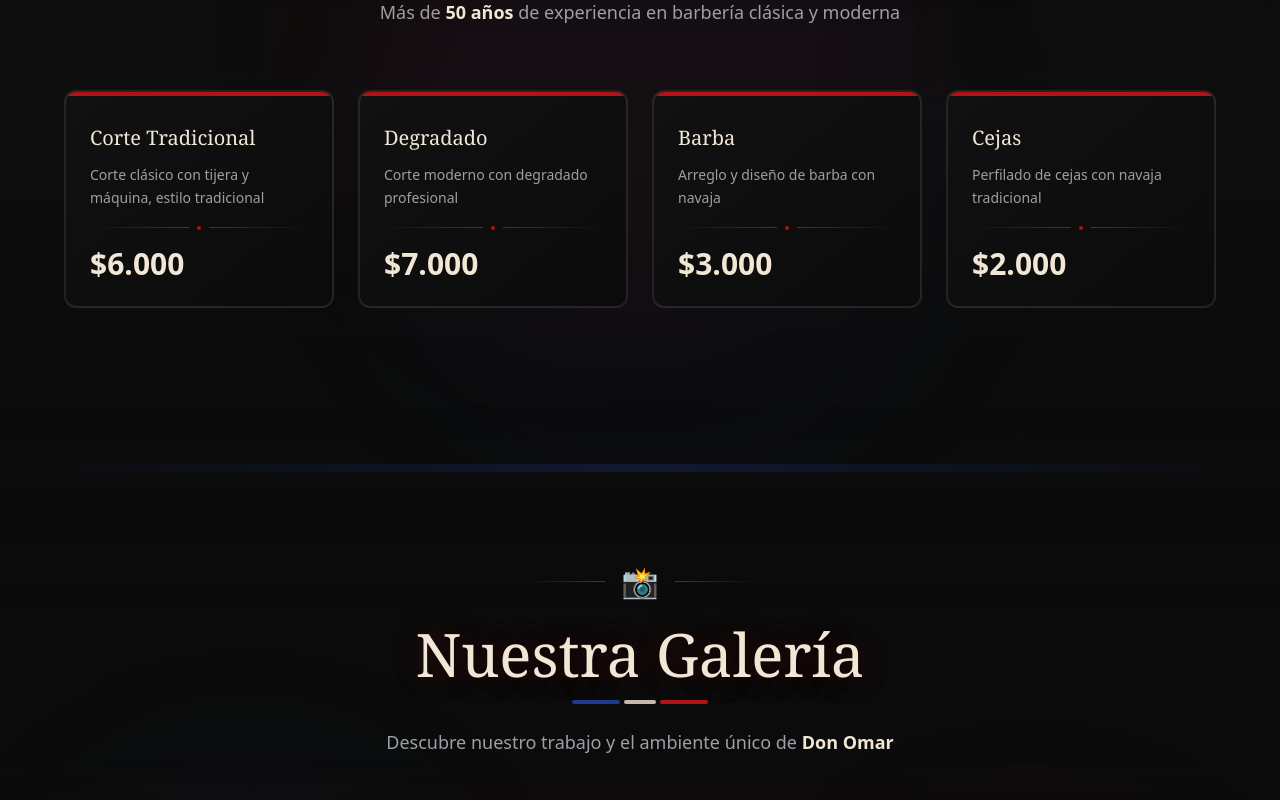
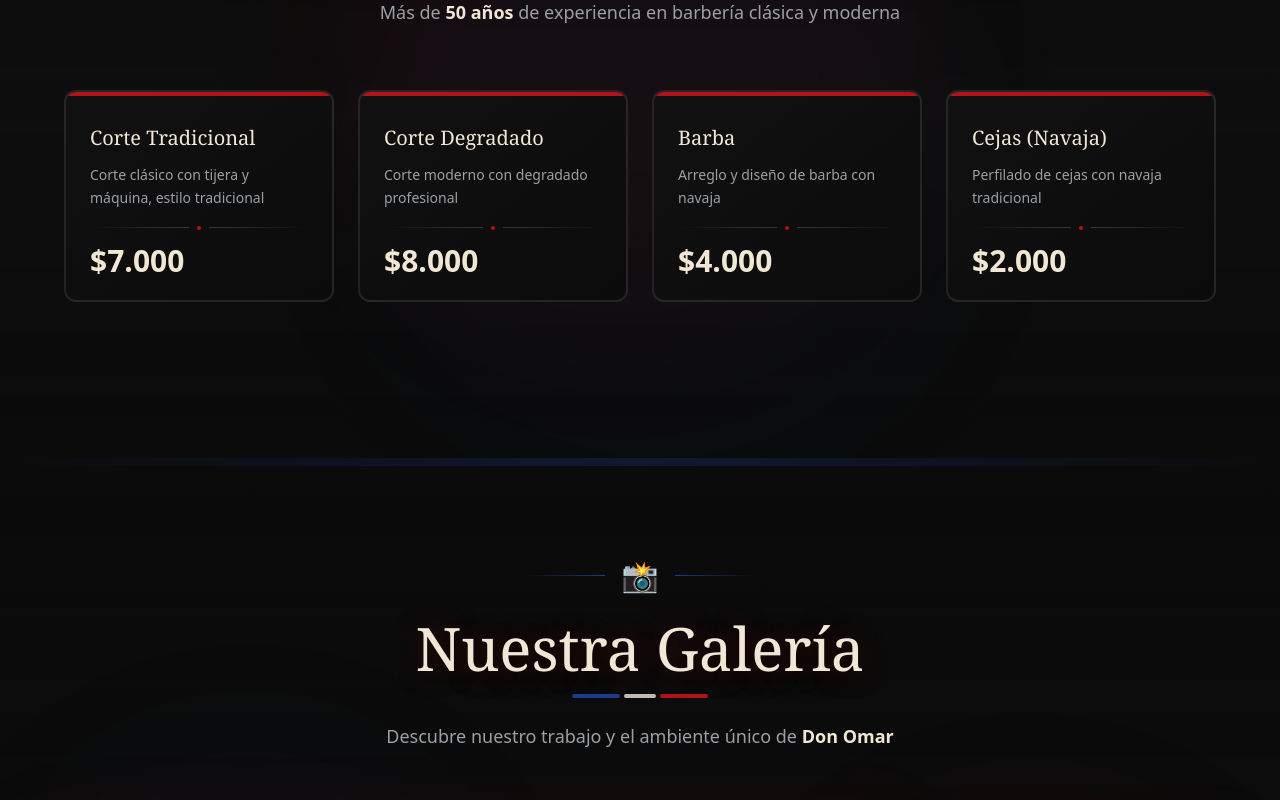
Before and after one commit to duvapi5/peluqueriadonomar-page, a Next.js app: page / in a window 1280 px wide. Shown: the part 1060-1860 px from the top of the page. Built offline with nearby package versions, Linux system fonts and the light colour scheme.

Commit message:
feat: actualizar precios y nombres de servicios

```diff
--- a/src/app/page.tsx
+++ b/src/app/page.tsx
@@ -11,23 +11,23 @@ export default function HomePage() {
     {
       name: "Corte Tradicional",
       description: "Corte clásico con tijera y máquina, estilo tradicional",
-      price: 6000,
+      price: 7000,
       icon: "✂",
     },
     {
-      name: "Degradado",
+      name: "Corte Degradado",
       description: "Corte moderno con degradado profesional",
-      price: 7000,
+      price: 8000,
       icon: "▦",
     },
     {
       name: "Barba",
       description: "Arreglo y diseño de barba con navaja",
-      price: 3000,
+      price: 4000,
       icon: "〰",
     },
     {
-      name: "Cejas",
+      name: "Cejas (Navaja)",
       description: "Perfilado de cejas con navaja tradicional",
       price: 2000,
       icon: "⎯",
@@ -119,8 +119,8 @@ export default function HomePage() {
                     </div>
 
                     {/* Precio */}
-                    <div className="flex items-center justify-between">
-                      <p className="text-cream font-bold text-3xl group-hover:text-red-barber transition-colors">
+                    <div className="flex items-center">
+                      <p className="text-cream font-bold text-3xl group-hover:text-red-barber transition-colors leading-none">
                         ${service.price.toLocaleString("es-CL")}
                       </p>
                     </div>
--- a/src/components/Footer.tsx
+++ b/src/components/Footer.tsx
@@ -76,7 +76,7 @@ export default function Footer() {
                 href="#servicios"
                 className="block text-gray-barber hover:text-cream hover:translate-x-1 transition-all"
               >
-                → Degradado
+                → Corte Degradado
               </Link>
               <Link
                 href="#servicios"
@@ -88,7 +88,7 @@ export default function Footer() {
                 href="#servicios"
                 className="block text-gray-barber hover:text-cream hover:translate-x-1 transition-all"
               >
-                → Cejas
+                → Cejas (Navaja)
               </Link>
             </div>
           </div>
```
